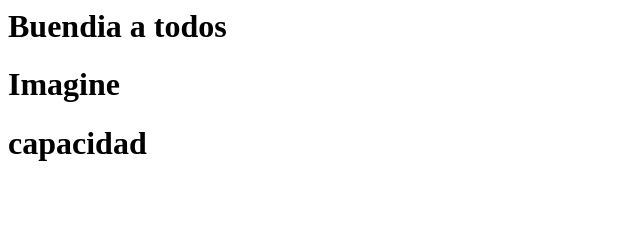
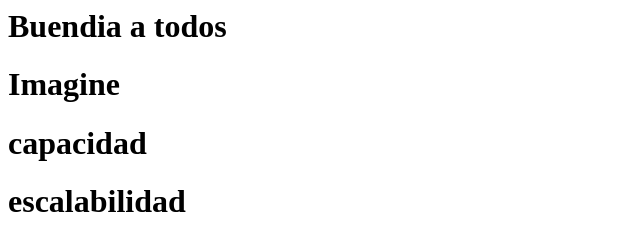
Before and after one commit to morita38590/trabajofi, a plain HTML site: page index.html in a window 1280 px wide. Shown: the whole page, without its empty margins (0-640 px from the left). Drawn offline with Linux system fonts and the light colour scheme.

Commit message:
index 1045

```diff
--- a/index.html
+++ b/index.html
@@ -7,8 +7,9 @@
        <title>Página de Saludo</title>
    </head>
    <body>
-       <h1>Buendia a todos</h1>
+        <h1>Buendia a todos</h1>
 	    <h1>Imagine</h1>
 		<h1>capacidad</h1>
+		<h1> escalabilidad<h1>
    </body>
    </html>
```
